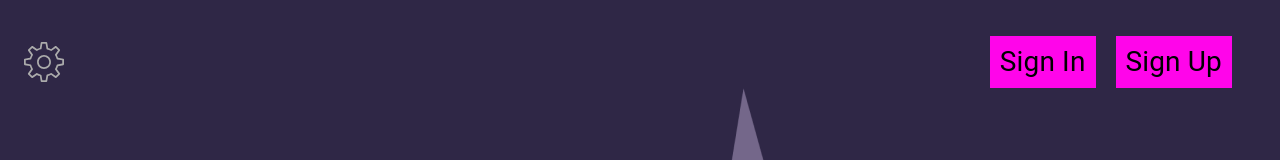
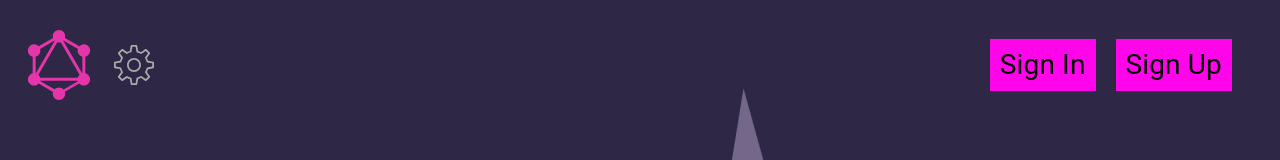
Before and after one commit to akrutsko/GraphiQL, a React (Vite) app: page / in a window 1280 px wide. Shown: the top 160 px of the page. Built offline with nearby package versions, Linux system fonts and the light colour scheme; no server answers.

Commit message:
feat: implement link to welcome page

```diff
--- a/src/components/shared/InputValidation/SignInValidation.tsx
+++ b/src/components/shared/InputValidation/SignInValidation.tsx
@@ -4,7 +4,7 @@ import { useState } from 'react';
 
 import type { SignInProps } from '../../../types';
 import type { SignInSchema } from '../../../utils/validationSchema/signInSchema';
-import PasswodrInputType from '../PasswordInputType/PasswodrInputType';
+import PasswodrInputType from '../PasswordInputType/PasswordInputType.tsx';
 
 import styles from './InputValidation.module.css';
 
--- a/src/components/shared/InputValidation/SignUpValidation.tsx
+++ b/src/components/shared/InputValidation/SignUpValidation.tsx
@@ -4,7 +4,7 @@ import { useState } from 'react';
 
 import type { SignUpProps } from '../../../types';
 import type { SignUpSchema } from '../../../utils/validationSchema/signUpSchema';
-import PasswodrInputType from '../PasswordInputType/PasswodrInputType';
+import PasswodrInputType from '../PasswordInputType/PasswordInputType.tsx';
 
 import styles from './InputValidation.module.css';
 
--- a/src/components/widgets/Header/Header.module.css
+++ b/src/components/widgets/Header/Header.module.css
@@ -33,3 +33,11 @@
 .buttonsContainer button {
   padding-block: 10px;
 }
+
+.welcome {
+  width: 70px;
+  height: 70px;
+  background-image: url("../../../assets/icons/graphql-icon.svg");
+  background-size: 100%;
+  background-repeat: no-repeat;
+}
--- a/src/components/widgets/Header/Header.tsx
+++ b/src/components/widgets/Header/Header.tsx
@@ -1,8 +1,8 @@
 import { useEffect, useState } from 'react';
-import { AppBar, Container, Toolbar } from '@mui/material';
+import { AppBar, Box, Container, Toolbar } from '@mui/material';
 import { signOut } from 'firebase/auth';
 import { useAuthState } from 'react-firebase-hooks/auth';
-import { useNavigate } from 'react-router-dom';
+import { Link, useNavigate } from 'react-router-dom';
 
 import { auth } from '../../../firebase/firebase';
 import { useTranslation } from '../../../hooks';
@@ -66,7 +66,10 @@ const Header = () => {
     <>
       <AppBar className={styles.header} sx={{ bgcolor: sticky ? 'secondary.main' : 'none', boxShadow: sticky ? 2 : 'none' }}>
         <Container sx={{ display: 'flex', justifyContent: 'space-between', flexDirection: 'row', alignItems: 'center' }}>
-          <button className={[styles.settings, open ? styles.active : ''].join(' ')} onClick={toggleModal} />
+          <Box sx={{ display: 'flex', gap: '20px', alignItems: 'center' }}>
+            <Link className={styles.welcome} to={'/'} />
+            <button className={[styles.settings, open ? styles.active : ''].join(' ')} onClick={toggleModal} />
+          </Box>
           <Toolbar className={styles.buttonsContainer} sx={{ display: { xs: 'none', sm: 'flex' } }}>
             {buttons.map(({ value, to, func }) => (
               <NavigationButton key={value} value={value} to={to} func={func} />
```
Also changed, not shown: src/assets/icons/graphql-icon.svg (added), src/components/shared/PasswordInputType/PasswordInputType.tsx (renamed from src/components/shared/PasswordInputType/PasswodrInputType.tsx).
